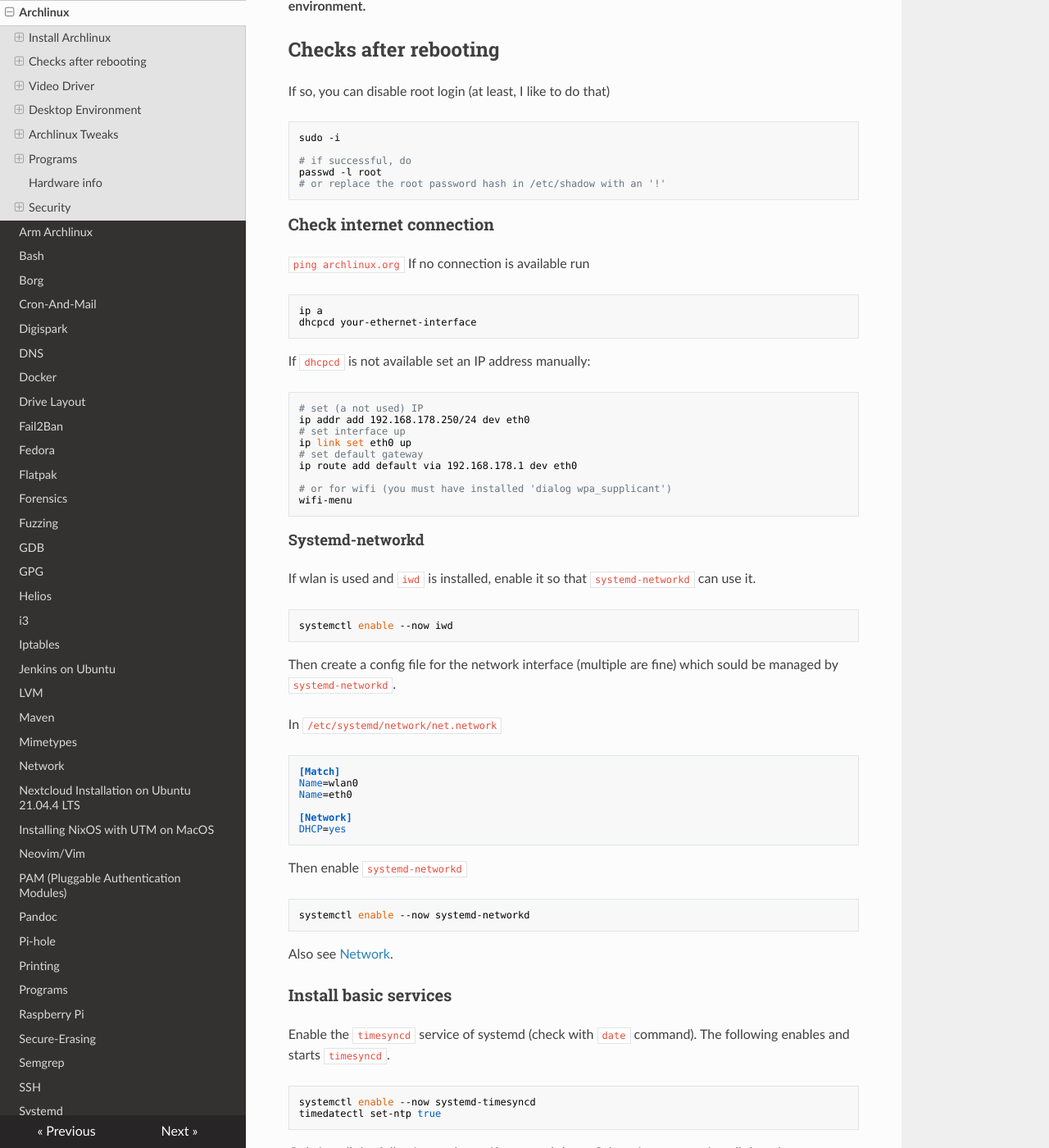
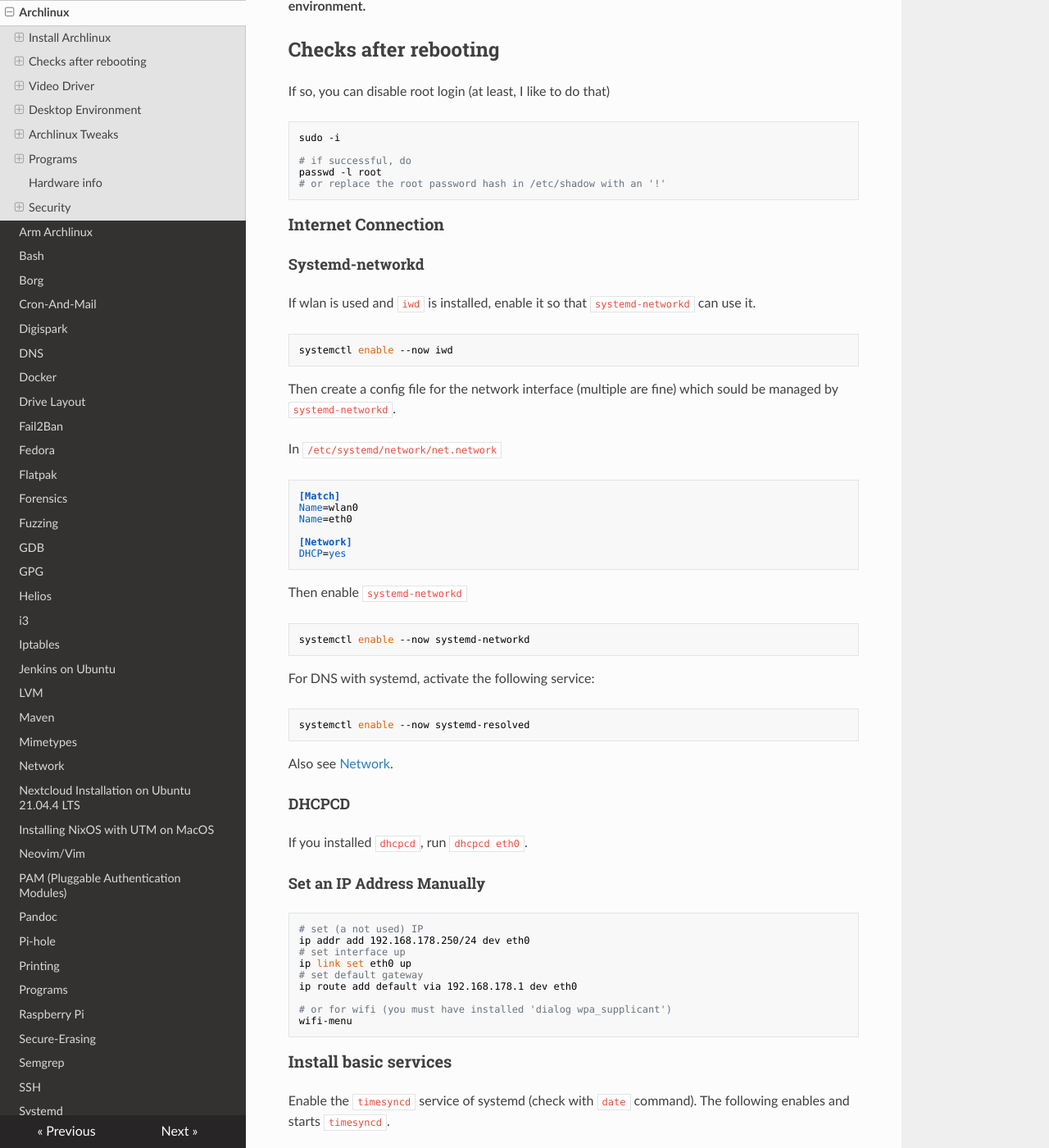
Before and after one commit to Maaxxs/wiki, an MkDocs documentation site: the page built from docs/archlinux.md, in a window 1280 px wide and 1400 px high, scrolled down 6258 px. Shown: the whole window at 82% size. Built offline with MkDocs 1.6.1, drawn with Linux system fonts in a browser that asks for light colours; nearby versions of some CDN libraries; some of the changed text lies outside the part shown.

Commit message:
Reorder archlinux internet connection section. Add dns with systemd-resolved

````diff
--- a/docs/archlinux.md
+++ b/docs/archlinux.md
@@ -354,33 +354,12 @@ passwd -l root
 # or replace the root password hash in /etc/shadow with an '!'
 ```
 
-### Check internet connection
-
-`ping archlinux.org`
-If no connection is available run
-
-```sh
-ip a
-dhcpcd your-ethernet-interface
-```
-
-If `dhcpcd` is not available set an IP address manually:
-
-```sh
-# set (a not used) IP
-ip addr add 192.168.178.250/24 dev eth0
-# set interface up
-ip link set eth0 up
-# set default gateway
-ip route add default via 192.168.178.1 dev eth0
-
-# or for wifi (you must have installed 'dialog wpa_supplicant')
-wifi-menu
-```
+### Internet Connection
 
 #### Systemd-networkd
-If wlan is used and `iwd` is installed, enable it so that `systemd-networkd` can
-use it.
+
+If wlan is used and `iwd` is installed, enable it so that `systemd-networkd`
+can use it.
 ```sh
 systemctl enable --now iwd
 ```
@@ -403,8 +382,30 @@ Then enable `systemd-networkd`
 systemctl enable --now systemd-networkd
 ```
 
+For DNS with systemd, activate the following service:
+```sh
+systemctl enable --now systemd-resolved
+```
+
 Also see [Network](./network.md).
 
+#### DHCPCD
+
+If you installed `dhcpcd`, run `dhcpcd eth0`.
+
+#### Set an IP Address Manually
+
+```sh
+# set (a not used) IP
+ip addr add 192.168.178.250/24 dev eth0
+# set interface up
+ip link set eth0 up
+# set default gateway
+ip route add default via 192.168.178.1 dev eth0
+
+# or for wifi (you must have installed 'dialog wpa_supplicant')
+wifi-menu
+```
 
 ### Install basic services
 
@@ -430,8 +431,8 @@ systemctl enable acpid avahi-daemon org.cups.cupsd.service
 
 ### Intel
 
-Works out of the box. The following package is usually not recommended to
-install but might be needed in special cases. See
+Works out of the box. It's **not recommended** to install the following package
+but it might be needed in special cases. See
 [here](https://wiki.archlinux.org/index.php/Intel_graphics)
 
 ```sh
````
